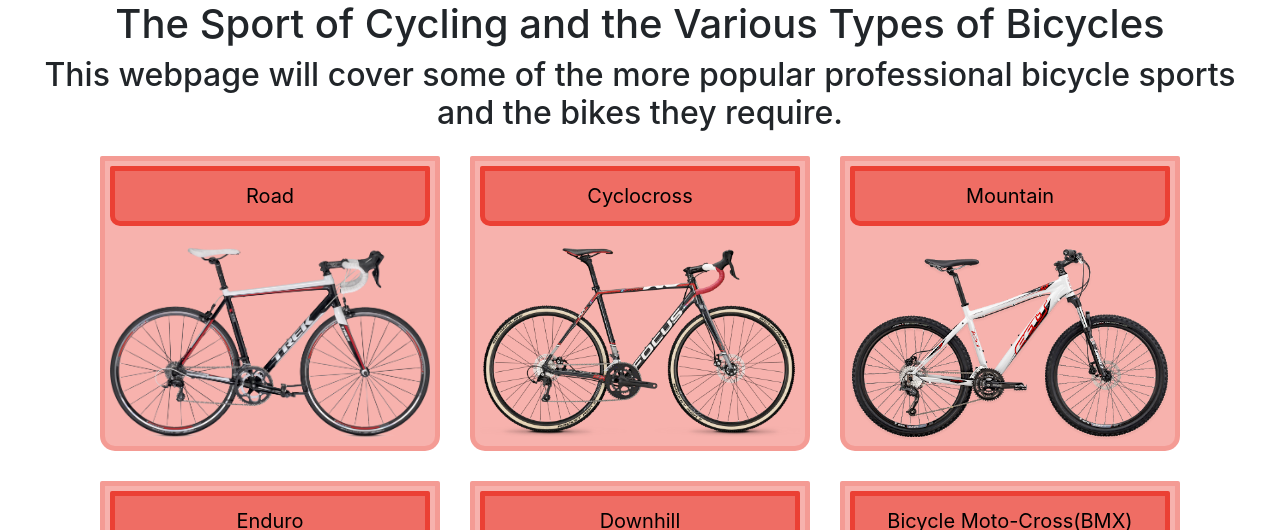
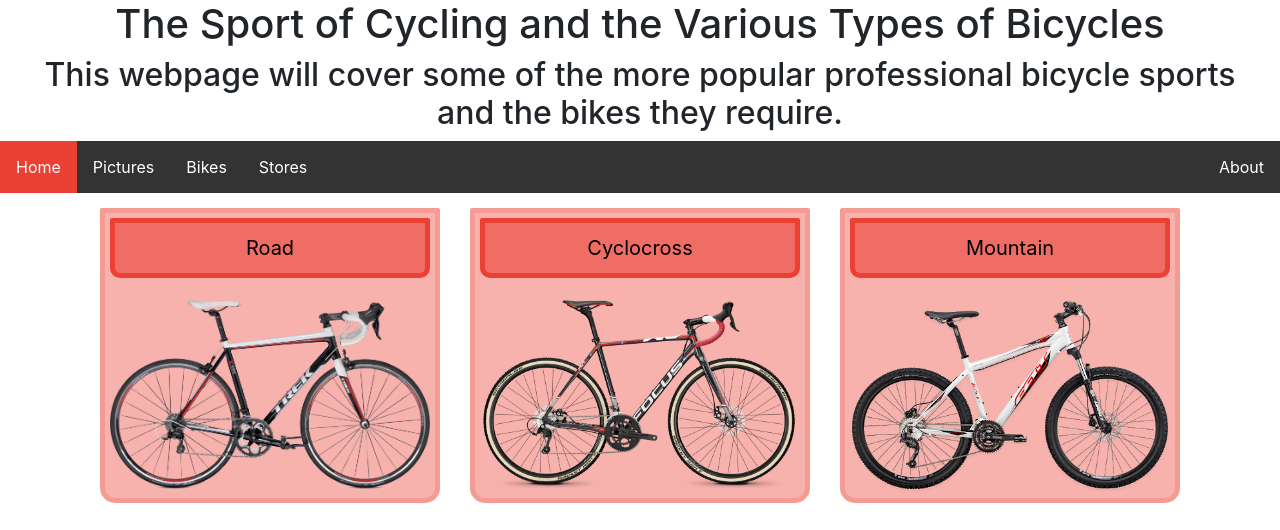
Before and after one commit to kasra-pak/CS50-s-Web-Programming-with-Python-and-JavaScript, a plain HTML site: page projects/project0/index.html in a window 1280 px wide. Shown: the top 530 px of the page. Drawn offline with nearby package versions, Linux system fonts and the light colour scheme.

Commit message:
added navigation bar

```diff
--- a/projects/project0/index.html
+++ b/projects/project0/index.html
@@ -9,6 +9,24 @@
 	<body>
 		<h1>The Sport of Cycling and the Various Types of Bicycles</h1>
 		<h2>This webpage will cover some of the more popular professional bicycle sports<br>and the bikes they require.</h2>
+		<div class="nav_bar">
+		<a class="active" href="">Home</a>
+		<a href="">Pictures</a>
+		<a href="">Bikes</a>
+		<!-- <div class="dropdown">
+			<div class="dropdown-content">
+		 	<a href="cycling_types/road/road.html">Road</a>
+	  		<a href="cycling_types/cyclocross/cyclo.html">Cyclocross</a>
+			<a href="cycling_types/mountain/mountain.html">mountain</a>
+			<a href="cycling_types/enduro/enduro.html">enduro</a>
+			<a href="cycling_types/downhill/downhill.html">downhill</a>
+			<a href="cycling_types/bmx/bmx.html">bmx</a>
+		</div> -->
+		<a href="">Stores</a>
+		<a style="float:right" href="" >About</a>
+		</div>
+
+
 		<div class="container">
 			<a id="road" href="cycling_types/road/road.html">
 				<p>Road</p>
--- a/projects/project0/index.scss
+++ b/projects/project0/index.scss
@@ -1,9 +1,33 @@
-
 h1, h2 {
     text-align: center;
 }
 
-a {
+.nav_bar {
+  overflow: hidden;
+  background-color: #333;
+  position: sticky;
+  top: 0px;
+}
+
+.nav_bar a {
+  display: block;
+  float: left;
+  text-decoration: none;
+  color: white;
+  text-align: center;
+  padding: 14px 16px;
+}
+
+.nav_bar a:hover:not(.active) {
+    background-color: rgba(235, 64, 52, 0.6);
+}
+
+.active {
+    color: white !important;
+    background-color: rgba(235, 64, 52);
+}
+
+div:not(.nav_bar) a {
     color: black;
     border: 5px solid;
     border-color: rgba(235, 64, 52, 0.2);
@@ -18,7 +42,7 @@ a > p {
     padding: 10px;
 }
 
-a:hover {
+div:not(.nav_bar) a:hover {
     background-color: rgba(235, 64, 52, 0.2) !important;
     text-decoration: none;
     border: none;
```
Also changed, not shown: projects/project0/index.css, 1 other file.
